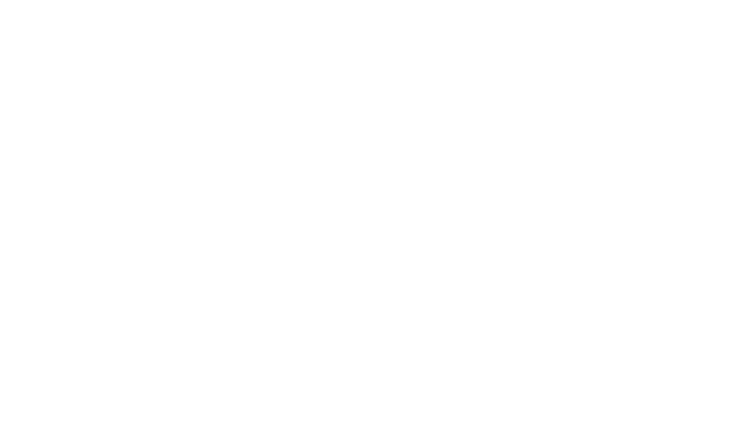
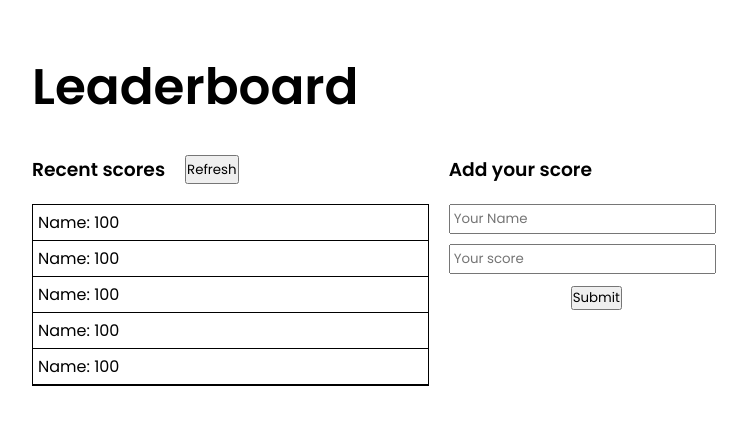
Before and after one commit to brighton0102/Leaderboard, a website built with webpack: page src/template.html in a window 1280 px wide. Shown: the whole page, without its empty margins (38-785 px from the left). Built offline with nearby package versions, Linux system fonts and the light colour scheme.

Commit message:
Finish project setup

```diff
--- a/src/styles/main.css
+++ b/src/styles/main.css
@@ -0,0 +1,55 @@
+@import url('https://fonts.googleapis.com/css2?family=Gothic+A1:wght@100;200;300;400;500;600;700;800;900&family=Lato:wght@100;300;400;700&family=Montserrat:wght@100;200;300;400;500;600&family=Poppins:wght@100;200;300;400;500;600&family=Space+Grotesk:wght@300;400;500;600;700&display=swap');
+
+* {
+  font-family: 'Poppins', sans-serif;
+  box-sizing: border-box;
+  padding: 0;
+  margin: 0;
+}
+
+.main-container {
+  margin-left: 70px;
+  margin-top: 50px;
+}
+
+.title {
+  font-size: 50px;
+}
+
+.title-container {
+  display: flex;
+}
+
+.refresh-btn {
+  margin-left: 20px;
+}
+
+.container {
+  display: grid;
+  grid-template-columns: 1fr 2fr;
+  gap: 20px;
+  margin-top: 30px;
+}
+
+.scores {
+  border: 1px solid black;
+  margin-top: 20px;
+}
+
+#input-form {
+  margin-top: 20px;
+}
+
+.scores p {
+  border-bottom: 1px solid black;
+  padding: 5px;
+}
+
+input {
+  padding: 3px;
+  margin-bottom: 10px;
+}
+
+.submit-btn {
+  margin-left: 122px;
+}
--- a/src/template.html
+++ b/src/template.html
@@ -1,11 +1,50 @@
 <!DOCTYPE html>
 <html lang="en">
-<head>
-    <meta charset="UTF-8">
-    <meta name="viewport" content="width=device-width, initial-scale=1.0">
+  <head>
+    <meta charset="UTF-8" />
+    <meta name="viewport" content="width=device-width, initial-scale=1.0" />
     <title><%= htmlWebpackPlugin.options.title %></title>
-</head>
-<body>
+  </head>
+  <body>
+    <section class="main-container">
+        <h1 class="title">Leaderboard</h1>
 
-</body>
+        <div class="container">
+            <div class="recent-scores">
+                <div class="title-container">
+                    <h3>Recent scores</h3>
+                    <button class="refresh-btn">Refresh</button>
+                </div>
+                <div class="scores">
+                  <p>Name: 100</p>
+                  <p>Name: 100</p>
+                  <p>Name: 100</p>
+                  <p>Name: 100</p>
+                  <p>Name: 100</p>
+                </div>
+              </div>
+
+              <div class="add-score">
+                <h3>Add your score</h3>
+                <form action="" id="input-form">
+                    <input
+                     type="text"
+                     name="text"
+                     placeholder="Your Name"
+                     required
+                    />
+                    <br />
+                    <input
+                     type="text"
+                     name="text"
+                     placeholder="Your score"
+                     />
+                     <br />
+                    <button class="submit-btn">Submit</button>
+                </form>
+              </div>
+        </div>
+
+    </section>
+  </body>
 </html>
```
Also changed, not shown: dist/bundlec1600d3bad7d47987ea4.js, dist/index.html, 2 other files.
